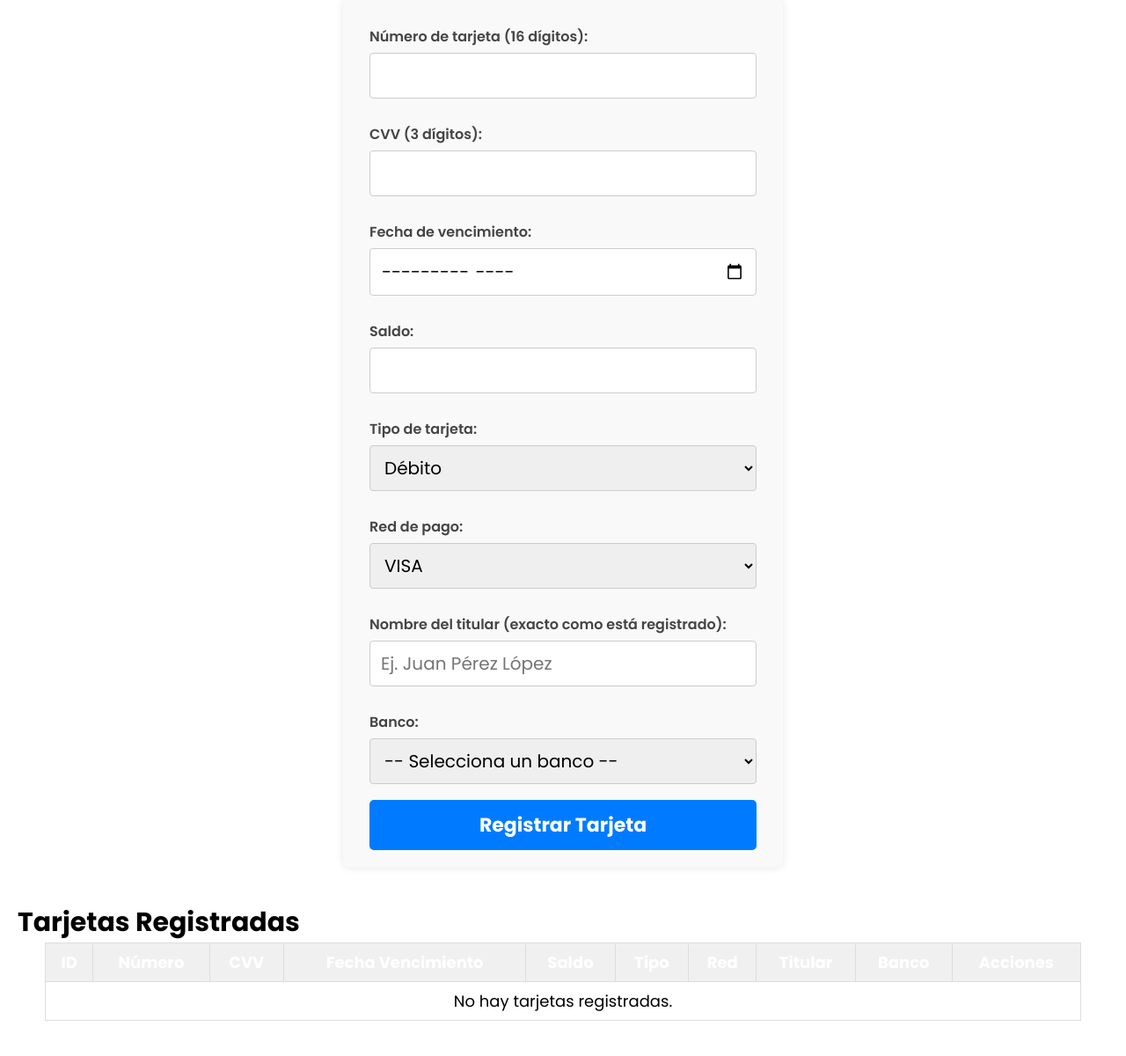
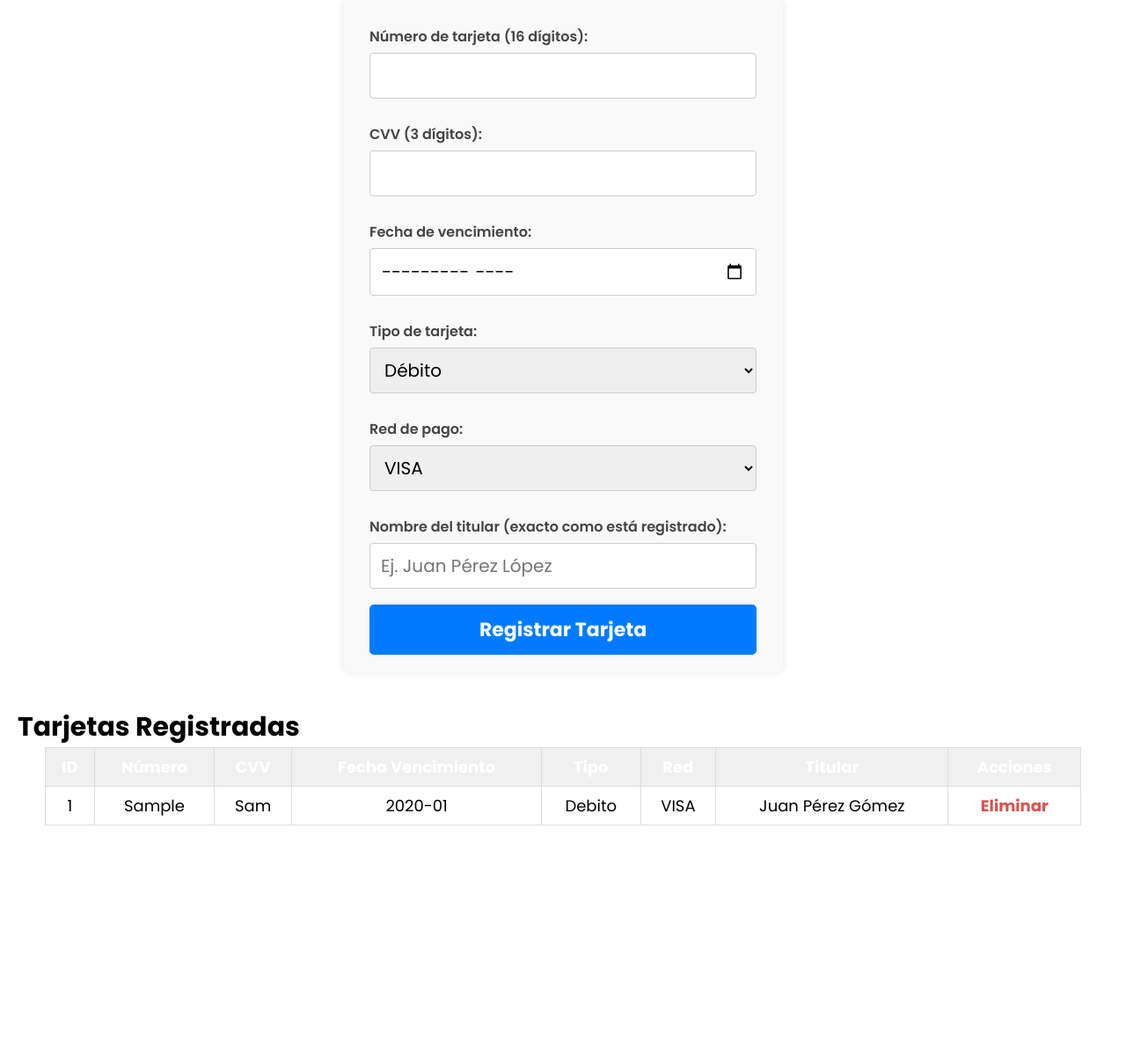
Before and after one commit to ProgramEmilio/ACC_Carrito, a PHP site: page /Perfil/Formas_pago.php in a window 1280 px wide. Shown: the part 282-1482 px from the top of the page at 88% size. After the commit the page ends 1220 px from the top, so only its background shows below. Run offline with PHP 8.4, Linux system fonts and the light colour scheme; a user stored in the database is signed in; data comes from the database, SQL or seed files in the repository; tables that the repository leaves empty hold one stand-in row (values such as "Sample post").

Commit message:
Carrusel de imagenes y tarjetas

```diff
--- a/Perfil/Formas_pago.php
+++ b/Perfil/Formas_pago.php
@@ -1,17 +1,16 @@
 <?php
-include '../BD/ConexionBDB.php';  // $conn2 -> Base banco_acc (tarjeta)
 include '../BD/ConexionBD.php';     // $conn  -> Base principal (cliente)
 
 
 // Procesar eliminación si se recibe eliminar_id
 if (isset($_GET['eliminar_id'])) {
     $eliminar_id = intval($_GET['eliminar_id']);
-    $stmtEliminar = $conn2->prepare("DELETE FROM tarjeta WHERE id_tarjeta = ?");
+    $stmtEliminar = $conn->prepare("DELETE FROM tarjeta WHERE id_tarjeta = ?");
     $stmtEliminar->bind_param("i", $eliminar_id);
     if ($stmtEliminar->execute()) {
-        echo "<p style='color:green;'>Tarjeta eliminada correctamente.</p>";
+
     } else {
-        echo "<p style='color:red;'>Error al eliminar la tarjeta: " . $stmtEliminar->error . "</p>";
+
     }
 }
 
@@ -20,18 +19,17 @@ if ($_SERVER['REQUEST_METHOD'] == 'POST') {
     $numero_tarjeta = $_POST['numero_tarjeta'] ?? '';
     $cvv = $_POST['cvv'] ?? '';
     $fecha_vencimiento = ($_POST['fecha_vencimiento'] ?? '') . "-01 00:00:00";
-    $saldo = $_POST['saldo'] ?? 0;
     $tipo_tarjeta = $_POST['tipo_tarjeta'] ?? '';
     $red_pago = $_POST['red_pago'] ?? '';
-    $nombre_titular = isset($_POST['nombre_titular']) ? trim($_POST['nombre_titular']) : '';
-    $id_banco = $_POST['id_banco'] ?? 0;
+    $titular = isset($_POST['titular']) ? trim($_POST['titular']) : '';  // corregido typo
 
-    if (empty($nombre_titular)) {
+
+    if (empty($titular)) {
         echo "<p style='color:red;'>El nombre del titular es obligatorio.</p>";
     } else {
         // Buscar id_cliente correspondiente al nombre completo en la base principal ($conn)
         $buscar_cliente = $conn->prepare("SELECT id_cliente FROM cliente WHERE CONCAT(nom_persona, ' ', apellido_paterno, ' ', apellido_materno) = ?");
-        $buscar_cliente->bind_param("s", $nombre_titular);
+        $buscar_cliente->bind_param("s", $titular);
         $buscar_cliente->execute();
         $res = $buscar_cliente->get_result();
 
@@ -42,35 +40,31 @@ if ($_SERVER['REQUEST_METHOD'] == 'POST') {
             $titular = $cliente['id_cliente'];
 
             // Insertar tarjeta en base banco_acc ($conn2)
-            $stmt = $conn2->prepare("INSERT INTO tarjeta (numero_tarjeta, cvv, fecha_vencimiento, saldo, tipo_tarjeta, red_pago, titular, id_banco) VALUES (?, ?, ?, ?, ?, ?, ?, ?)");
-            $stmt->bind_param("sssdssii", $numero_tarjeta, $cvv, $fecha_vencimiento, $saldo, $tipo_tarjeta, $red_pago, $titular, $id_banco);
+            $stmt = $conn->prepare("INSERT INTO tarjeta (numero_tarjeta, cvv, fecha_vencimiento, tipo_tarjeta, red_pago, titular) VALUES (?, ?, ?, ?, ?, ?)");
+            $stmt->bind_param("sssssi", $numero_tarjeta, $cvv, $fecha_vencimiento, $tipo_tarjeta, $red_pago, $titular); // corregido bind_param
 
             if ($stmt->execute()) {
-                echo "<p style='color:green;'>Tarjeta registrada correctamente.</p>";
+
             } else {
-                echo "<p style='color:red;'>Error al registrar la tarjeta: " . $stmt->error . "</p>";
+
             }
         }
     }
 }
 
-// Obtener bancos de base banco_acc
-$bancos = $conn2->query("SELECT id_banco, nombre_banco FROM banco");
+
 
 // Obtener tarjetas de base banco_acc
-$tarjetas = $conn2->query("
+$tarjetas = $conn->query("
     SELECT
         t.id_tarjeta,
         t.numero_tarjeta,
         t.cvv,
         t.fecha_vencimiento,
-        t.saldo,
         t.tipo_tarjeta,
         t.red_pago,
-        t.titular,
-        b.nombre_banco
+        t.titular
     FROM tarjeta t
-    JOIN banco b ON t.id_banco = b.id_banco
 ");
 
 // Obtener clientes para mostrar nombres (base principal)
@@ -80,8 +74,6 @@ while ($row = $clientes_result->fetch_assoc()) {
     $clientes_array[$row['id_cliente']] = $row['nombre'];
 }
 ?>
-
-
 
 <!DOCTYPE html>
 <html lang="es">
@@ -93,11 +85,9 @@ while ($row = $clientes_result->fetch_assoc()) {
 
 <title>Registrar Tarjeta</title>
 <!-- Incluir CSS externo -->
-<link rel="stylesheet" href="Tarjetas.css" />
+
 </head>
 <body>
-
-
 
 <br></br>
 <h2>Registrar nueva tarjeta</h2>
@@ -112,9 +102,6 @@ while ($row = $clientes_result->fetch_assoc()) {
     <label>Fecha de vencimiento:</label>
     <input type="month" name="fecha_vencimiento" required>
 
-    <label>Saldo:</label>
-    <input type="number" name="saldo" step="0.01" min="0" required>
-
     <label>Tipo de tarjeta:</label>
     <select name="tipo_tarjeta" required>
         <option value="Debito">Débito</option>
@@ -128,21 +115,7 @@ while ($row = $clientes_result->fetch_assoc()) {
     </select>
 
     <label>Nombre del titular (exacto como está registrado):</label>
-    <input type="text" name="nombre_titular" placeholder="Ej. Juan Pérez López" required>
-
-    <label>Banco:</label>
-    <select name="id_banco" required>
-        <option value="">-- Selecciona un banco --</option>
-        <?php
-        if ($bancos->num_rows > 0) {
-            while ($banco = $bancos->fetch_assoc()) {
-                echo "<option value='{$banco['id_banco']}'>{$banco['nombre_banco']}</option>";
-            }
-        } else {
-            echo "<option value=''>No hay bancos disponibles</option>";
-        }
-        ?>
-    </select>
+    <input type="text" name="titular" placeholder="Ej. Juan Pérez López" required>
 
     <button type="submit">Registrar Tarjeta</button>
 </form>
@@ -156,11 +129,9 @@ while ($row = $clientes_result->fetch_assoc()) {
             <th>Número</th>
             <th>CVV</th>
             <th>Fecha Vencimiento</th>
-            <th>Saldo</th>
             <th>Tipo</th>
             <th>Red</th>
             <th>Titular</th>
-            <th>Banco</th>
             <th>Acciones</th> <!-- Nueva columna -->
         </tr>
     </thead>
@@ -168,26 +139,153 @@ while ($row = $clientes_result->fetch_assoc()) {
         <?php
         if ($tarjetas->num_rows > 0) {
             while ($t = $tarjetas->fetch_assoc()) {
-                $nombre_titular = $clientes_array[$t['titular']] ?? 'Desconocido';
+                $nombre_titular = $clientes_array[$t['titular']] ?? 'Desconocido';  // corregido variable
                 echo "<tr>
                     <td>{$t['id_tarjeta']}</td>
                     <td>{$t['numero_tarjeta']}</td>
                     <td>{$t['cvv']}</td>
                     <td>" . date('Y-m', strtotime($t['fecha_vencimiento'])) . "</td>
-                    <td>{$t['saldo']}</td>
                     <td>{$t['tipo_tarjeta']}</td>
                     <td>{$t['red_pago']}</td>
                     <td>{$nombre_titular}</td>
-                    <td>{$t['nombre_banco']}</td>
                     <td><a href='?eliminar_id={$t['id_tarjeta']}' onclick='return confirm(\"¿Seguro que quieres eliminar esta tarjeta?\");'>Eliminar</a></td>
                 </tr>";
             }
         } else {
-            echo "<tr><td colspan='10'>No hay tarjetas registradas.</td></tr>";
+            echo "<tr><td colspan='8'>No hay tarjetas registradas.</td></tr>";
         }
         ?>
     </tbody>
 </table>
 
 </body>
+
+<style>
+/* estilos_tarjeta.css */
+
+.form-container {
+  max-width: 500px;
+  margin: 20px auto 40px auto;
+  padding: 20px 30px;
+  background-color: #f9f9f9;
+  border-radius: 8px;
+  box-shadow: 0 0 10px rgba(0,0,0,0.1);
+  font-family: Arial, sans-serif;
+}
+.form-container h2 {
+  text-align: center;
+  margin-bottom: 25px;
+  color: #333;
+}
+.form-container label {
+  display: block;
+  margin-bottom: 6px;
+  font-weight: 600;
+  color: #444;
+}
+.form-container input[type="text"],
+.form-container input[type="month"],
+.form-container input[type="number"],
+.form-container select {
+  width: 100%;
+  padding: 10px 12px;
+  margin-bottom: 18px;
+  border: 1px solid #ccc;
+  border-radius: 4px;
+  font-size: 1rem;
+  box-sizing: border-box;
+  transition: border-color 0.3s;
+}
+.form-container input[type="text"]:focus,
+.form-container input[type="month"]:focus,
+.form-container input[type="number"]:focus,
+.form-container select:focus {
+  border-color: #007bff;
+  outline: none;
+}
+.form-container button {
+  width: 100%;
+  padding: 12px 0;
+  background-color: #007bff;
+  border: none;
+  color: white;
+  font-size: 1.1rem;
+  border-radius: 5px;
+  cursor: pointer;
+  font-weight: bold;
+  transition: background-color 0.3s;
+}
+.form-container button:hover {
+  background-color: #0056b3;
+}
+/* Mensajes */
+.form-container p {
+  text-align: center;
+  font-weight: 600;
+}
+
+/* Tabla */
+table {
+  width: 95%;
+  margin: 0 auto 40px auto;
+  border-collapse: collapse;
+  font-family: Arial, sans-serif;
+}
+table thead {
+  background-color: #007bff;
+  color: white;
+}
+table th, table td {
+  padding: 8px 10px;
+  border: 1px solid #ddd;
+  text-align: center;
+  font-size: 0.9rem;
+}
+table tbody tr:nth-child(even) {
+  background-color: #f2f2f2;
+}
+table a {
+  color: #d9534f;
+  text-decoration: none;
+  font-weight: bold;
+}
+table a:hover {
+  text-decoration: underline;
+}
+
+/* Responsive tabla */
+@media (max-width: 600px) {
+  table, thead, tbody, th, td, tr {
+    display: block;
+  }
+  table thead tr {
+    display: none;
+  }
+  table tbody tr {
+    margin-bottom: 15px;
+    border: 1px solid #ccc;
+    border-radius: 8px;
+    padding: 10px;
+  }
+  table tbody td {
+    border: none;
+    padding: 6px 10px;
+    text-align: right;
+    position: relative;
+    padding-left: 50%;
+    font-size: 0.9rem;
+  }
+  table tbody td::before {
+    content: attr(data-label);
+    position: absolute;
+    left: 15px;
+    width: 45%;
+    padding-left: 5px;
+    font-weight: 700;
+    text-align: left;
+    color: #333;
+  }
+}
+
+</style>
 </html>
--- a/Perfil/Tarjetas.css
+++ /dev/null
@@ -1,125 +0,0 @@
-/* estilos_tarjeta.css */
-
-.form-container {
-  max-width: 500px;
-  margin: 20px auto 40px auto;
-  padding: 20px 30px;
-  background-color: #f9f9f9;
-  border-radius: 8px;
-  box-shadow: 0 0 10px rgba(0,0,0,0.1);
-  font-family: Arial, sans-serif;
-}
-.form-container h2 {
-  text-align: center;
-  margin-bottom: 25px;
-  color: #333;
-}
-.form-container label {
-  display: block;
-  margin-bottom: 6px;
-  font-weight: 600;
-  color: #444;
-}
-.form-container input[type="text"],
-.form-container input[type="month"],
-.form-container input[type="number"],
-.form-container select {
-  width: 100%;
-  padding: 10px 12px;
-  margin-bottom: 18px;
-  border: 1px solid #ccc;
-  border-radius: 4px;
-  font-size: 1rem;
-  box-sizing: border-box;
-  transition: border-color 0.3s;
-}
-.form-container input[type="text"]:focus,
-.form-container input[type="month"]:focus,
-.form-container input[type="number"]:focus,
-.form-container select:focus {
-  border-color: #007bff;
-  outline: none;
-}
-.form-container button {
-  width: 100%;
-  padding: 12px 0;
-  background-color: #007bff;
-  border: none;
-  color: white;
-  font-size: 1.1rem;
-  border-radius: 5px;
-  cursor: pointer;
-  font-weight: bold;
-  transition: background-color 0.3s;
-}
-.form-container button:hover {
-  background-color: #0056b3;
-}
-/* Mensajes */
-.form-container p {
-  text-align: center;
-  font-weight: 600;
-}
-
-/* Tabla */
-table {
-  width: 95%;
-  margin: 0 auto 40px auto;
-  border-collapse: collapse;
-  font-family: Arial, sans-serif;
-}
-table thead {
-  background-color: #007bff;
-  color: white;
-}
-table th, table td {
-  padding: 8px 10px;
-  border: 1px solid #ddd;
-  text-align: center;
-  font-size: 0.9rem;
-}
-table tbody tr:nth-child(even) {
-  background-color: #f2f2f2;
-}
-table a {
-  color: #d9534f;
-  text-decoration: none;
-  font-weight: bold;
-}
-table a:hover {
-  text-decoration: underline;
-}
-
-/* Responsive tabla */
-@media (max-width: 600px) {
-  table, thead, tbody, th, td, tr {
-    display: block;
-  }
-  table thead tr {
-    display: none;
-  }
-  table tbody tr {
-    margin-bottom: 15px;
-    border: 1px solid #ccc;
-    border-radius: 8px;
-    padding: 10px;
-  }
-  table tbody td {
-    border: none;
-    padding: 6px 10px;
-    text-align: right;
-    position: relative;
-    padding-left: 50%;
-    font-size: 0.9rem;
-  }
-  table tbody td::before {
-    content: attr(data-label);
-    position: absolute;
-    left: 15px;
-    width: 45%;
-    padding-left: 5px;
-    font-weight: 700;
-    text-align: left;
-    color: #333;
-  }
-}
```
Also changed, not shown: Home/detalle_producto.php (+89 -23 lines), Imagenes/agenda2.png (added), Imagenes/playera1.png (added), Imagenes/playera3.png (added).
